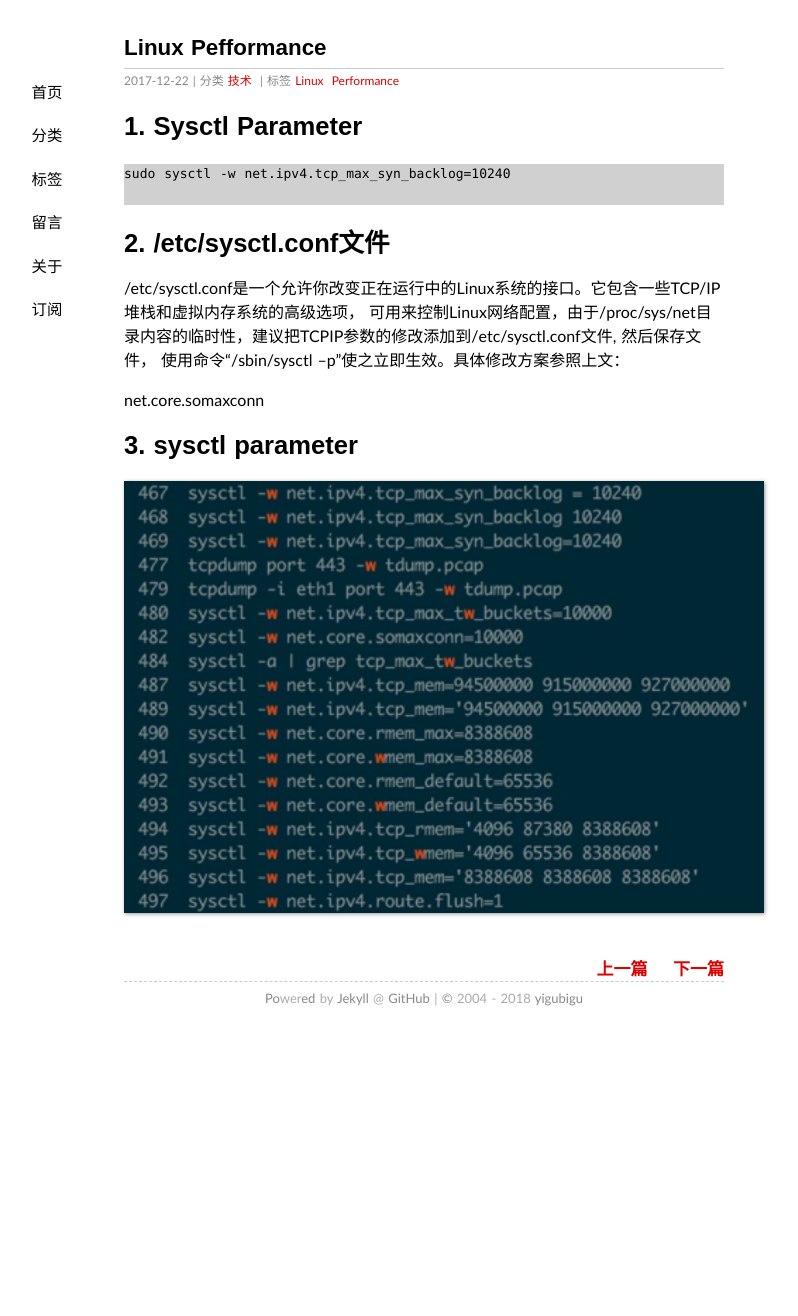
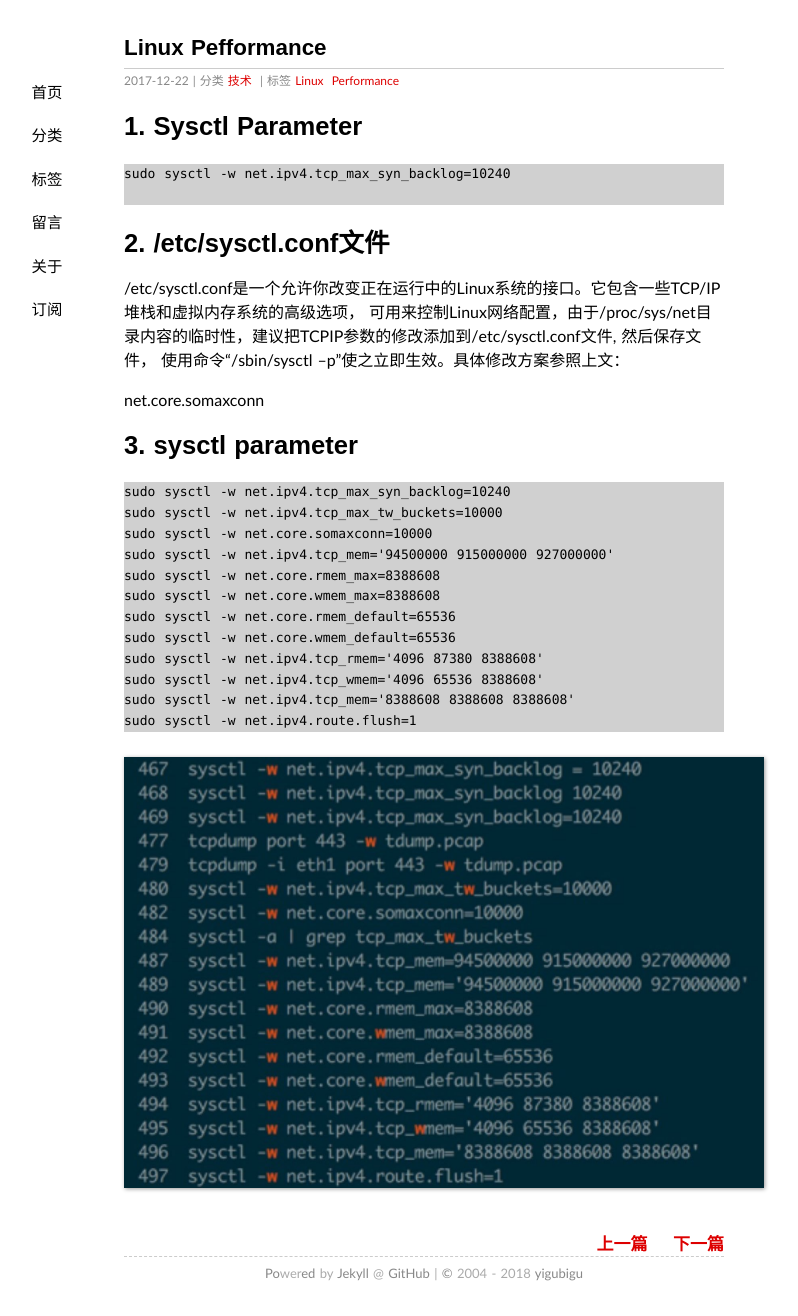
Before and after one commit to yigubigu/yigubigu.github.io, a Jekyll site: the page built from _posts/2017-12-22-linux-performance.md, in a window 1280 px wide. Shown: the whole page, without its empty margins (216-1014 px from the left). Built offline with Jekyll 4.4.1, drawn with Linux system fonts in a browser that asks for light colours; before the commit the page ends 1041 px from its top, so only the background shows below that.

Commit message:
add script

````diff
--- a/_posts/2017-12-22-linux-performance.md
+++ b/_posts/2017-12-22-linux-performance.md
@@ -21,4 +21,19 @@ net.core.somaxconn
 
 # 3. sysctl parameter
 
+```
+sudo sysctl -w net.ipv4.tcp_max_syn_backlog=10240
+sudo sysctl -w net.ipv4.tcp_max_tw_buckets=10000
+sudo sysctl -w net.core.somaxconn=10000
+sudo sysctl -w net.ipv4.tcp_mem='94500000 915000000 927000000'
+sudo sysctl -w net.core.rmem_max=8388608
+sudo sysctl -w net.core.wmem_max=8388608
+sudo sysctl -w net.core.rmem_default=65536
+sudo sysctl -w net.core.wmem_default=65536
+sudo sysctl -w net.ipv4.tcp_rmem='4096 87380 8388608'
+sudo sysctl -w net.ipv4.tcp_wmem='4096 65536 8388608'
+sudo sysctl -w net.ipv4.tcp_mem='8388608 8388608 8388608'
+sudo sysctl -w net.ipv4.route.flush=1
+```
+
 ![](../assets/linux-performance-1.jpg)
````
